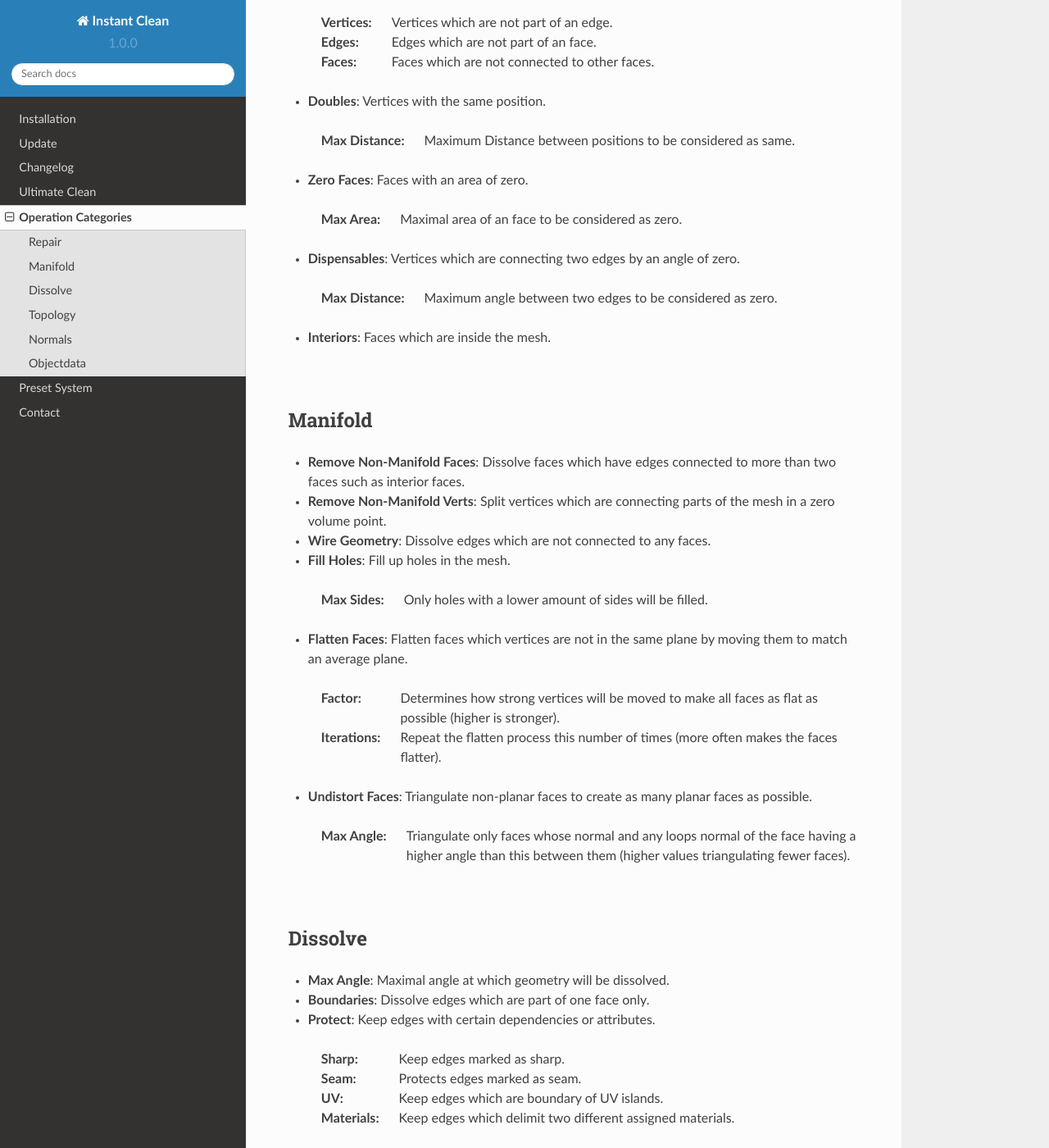
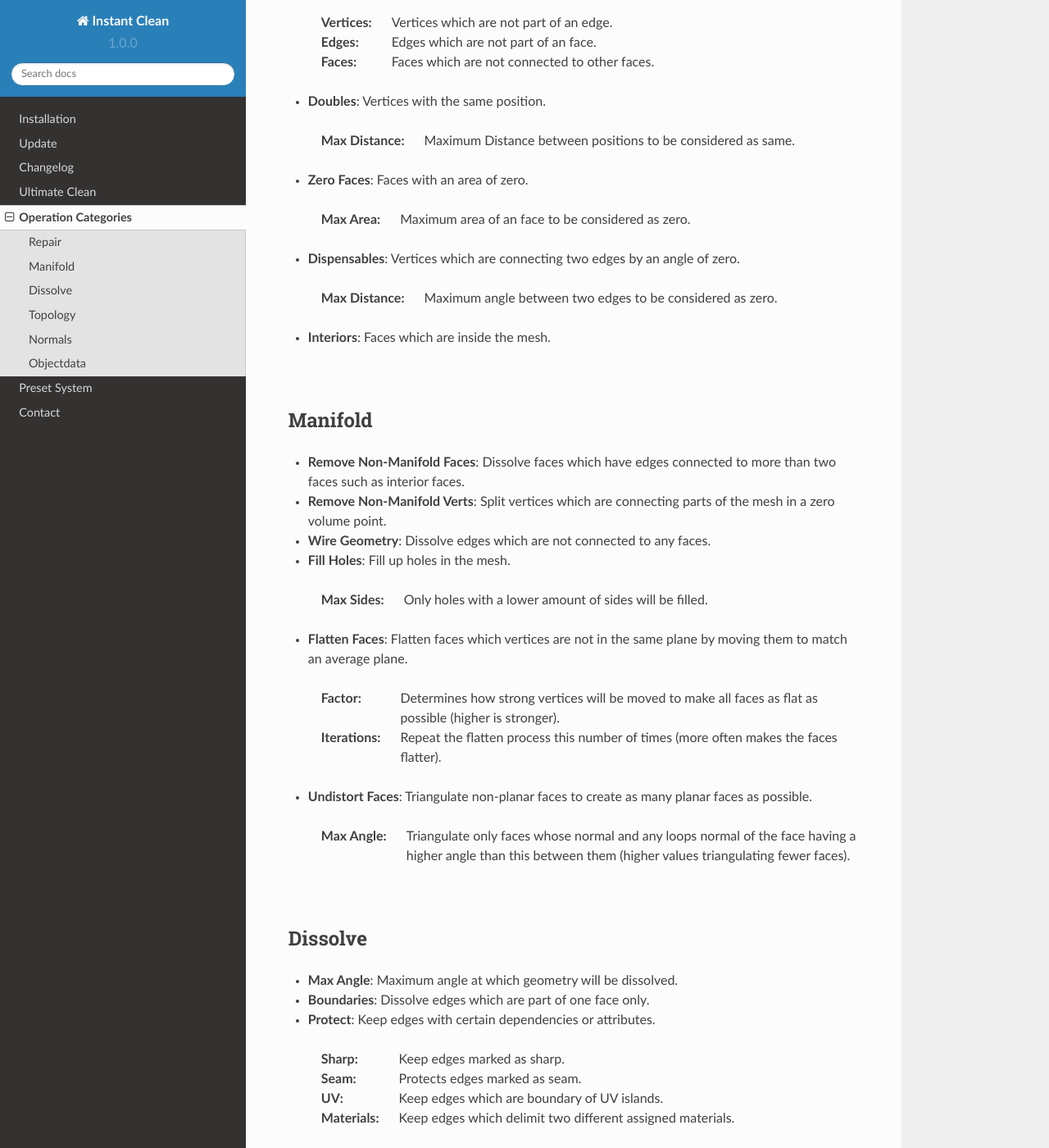
Before and after one commit to rubenmesserschmidt/Instant-Clean_docs, a Sphinx documentation site: the page built from docs/source/categories.rst, in a window 1280 px wide and 1400 px high, scrolled down 368 px. Shown: the whole window at 82% size. Built offline with Sphinx 7.4.7 and the Read the Docs theme 2.0.0, drawn with Linux system fonts in a browser that asks for light colours.

Commit message:
changelog edit

```diff
--- a/docs/source/categories.rst
+++ b/docs/source/categories.rst
@@ -15,7 +15,7 @@ Repair
 * **Doubles**: Vertices with the same position.
  :Max Distance: Maximum Distance between positions to be considered as same.
 * **Zero Faces**: Faces with an area of zero.
- :Max Area: Maximal area of an face to be considered as zero.
+ :Max Area: Maximum area of an face to be considered as zero.
 * **Dispensables**: Vertices which are connecting two edges by an angle of zero.
  :Max Distance: Maximum angle between two edges to be considered as zero.
 * **Interiors**: Faces which are inside the mesh.
@@ -39,7 +39,7 @@ Manifold
 Dissolve
 ********
 
-* **Max Angle**: Maximal angle at which geometry will be dissolved.
+* **Max Angle**: Maximum angle at which geometry will be dissolved.
 * **Boundaries**: Dissolve edges which are part of one face only.
 * **Protect**: Keep edges with certain dependencies or attributes.
  :Sharp: Keep edges marked as sharp.
```
